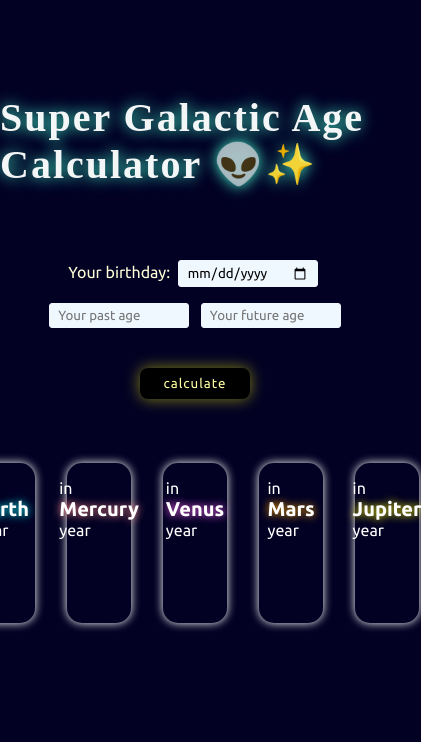
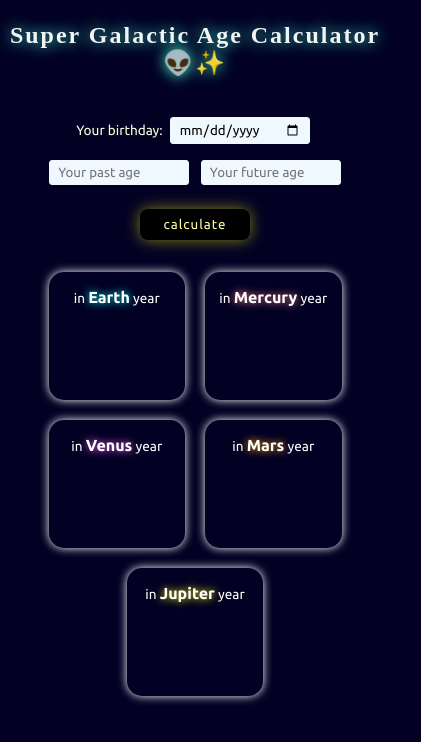
Before and after one commit to hypyeon/epicodus-project5-galactic-age-calculator, a website built with webpack: page src/index.html in a window 390 px wide. Shown: the whole page, 421 px wide, since content can reach past the window. Built offline with nearby package versions, Linux system fonts and the light colour scheme; a web font is replaced by a local one.

Commit message:
add responsive design

```diff
--- a/src/css/styles.scss
+++ b/src/css/styles.scss
@@ -153,3 +153,42 @@ form {
         padding-bottom: 1rem;
     }
 }
+
+@media screen and (orientation: portrait) {
+    body {
+        height: fit-content;
+    }
+    section {
+        h1 {
+            font-size: 1.5rem;
+            text-align: center;
+            margin-bottom: 2rem;
+        }
+    }
+    form {
+        gap: 1rem;
+        #input {
+            label {
+                font-size: .85rem;
+            }
+        }
+    }
+    #planets {
+        flex-wrap: wrap;
+        margin-top: 2rem;
+        gap: 1.25rem;
+        .planet {
+            padding: 1rem .5rem;
+            height: 8rem;
+            width: 35vw;
+            font-size: .85rem;
+        }
+        .planetName {
+            font-size: 1rem;
+        }
+    }
+    #explanation {
+        font-size: .85rem;
+        height: 10vh;
+    }
+}
```
